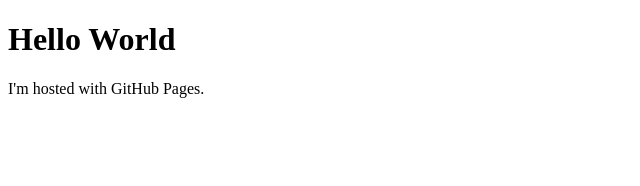
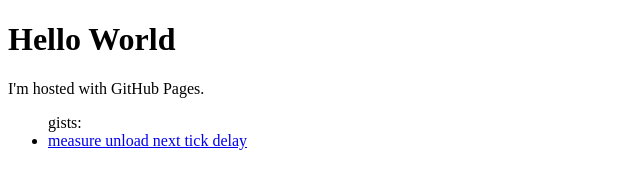
Before and after one commit to inf3rno/inf3rno.github.io, a plain HTML site: page index.html in a window 1280 px wide. Shown: the whole page, without its empty margins (0-640 px from the left). Drawn offline with Linux system fonts and the light colour scheme.

Commit message:
Trying out whether a gist can be loaded without a problem.

```diff
--- a/index.html
+++ b/index.html
@@ -4,5 +4,12 @@
 <h1>Hello World</h1>
 
 <p>I'm hosted with GitHub Pages.</p>
+
+<ul>
+gists:
+<li><a href="gists/measure-unload-next-tick-delay.js.html">measure unload next tick delay</a></li>
+</ul>
+
+
 </body>
 </html>
```
Also changed, not shown: gists/measure-unload-next-tick-delay.js.html (added, +1 -0 lines).
